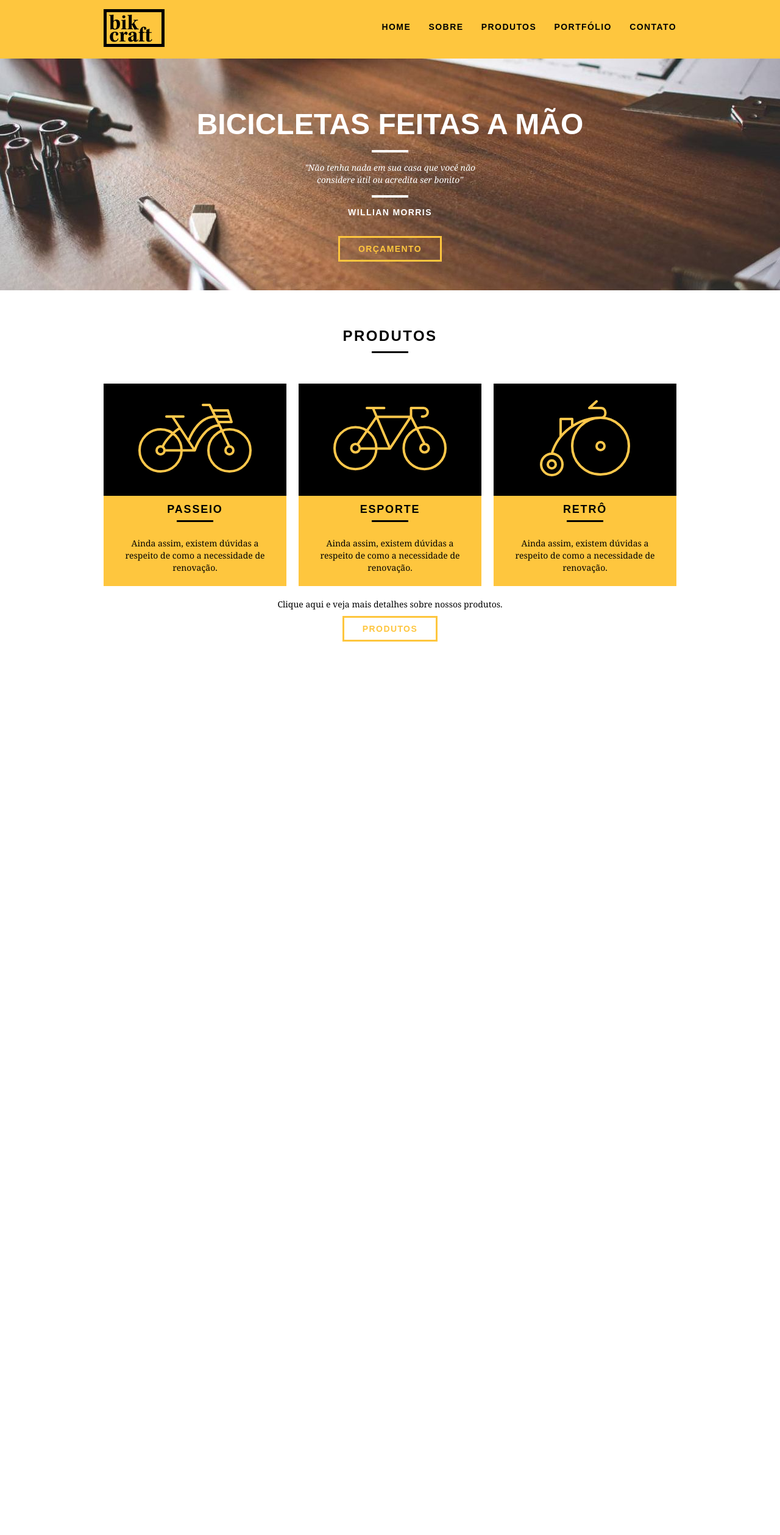
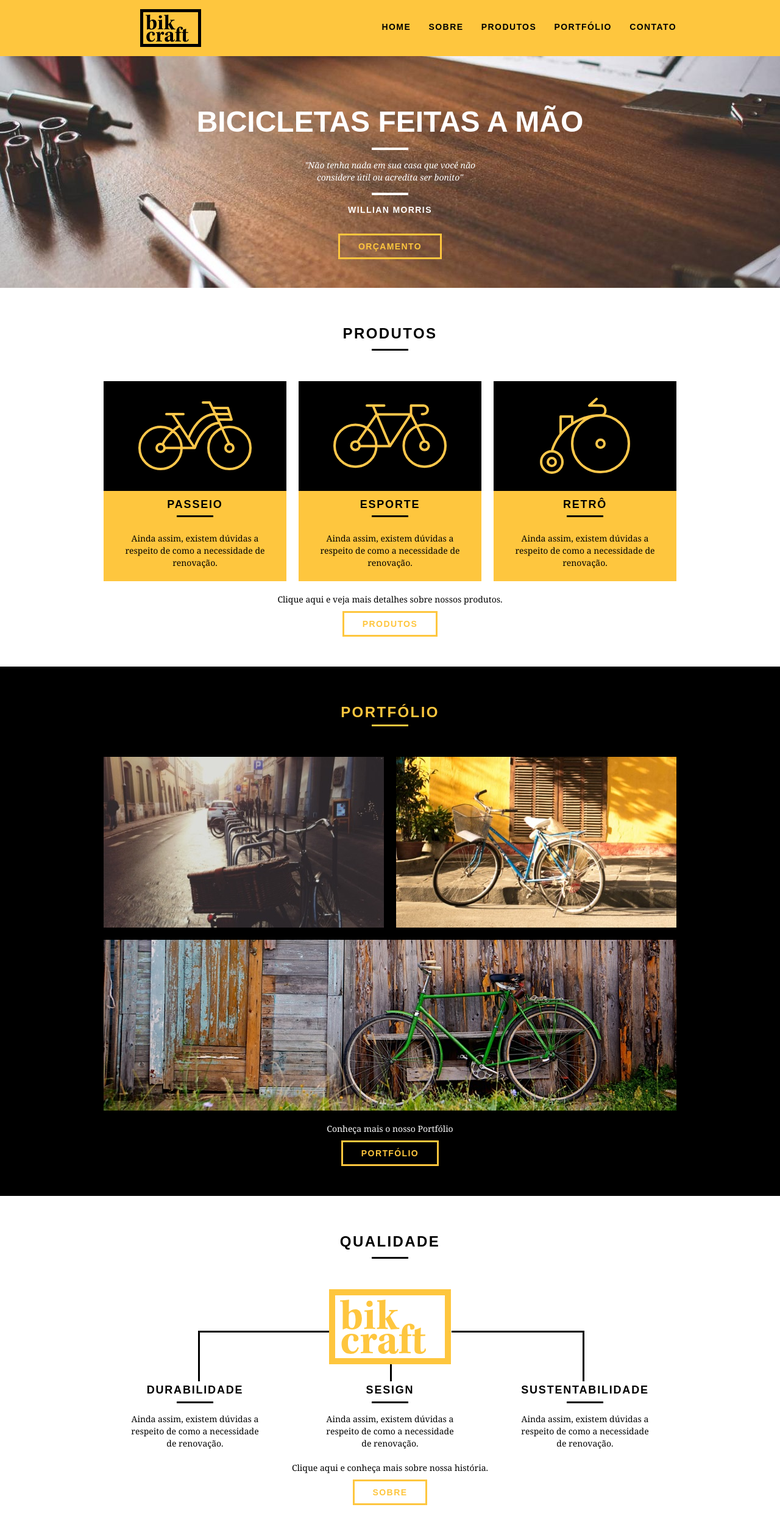
Before and after one commit to AndreChavs/bikcraft, a PHP site: page / in a window 1280 px wide. Shown: the whole page at 61% size. Before the commit the page ends 1052 px from the top, so only its background shows below. Run offline with PHP 8.4, Linux system fonts and the light colour scheme.

Commit message:
add portfolio and qualidade

```diff
--- a/web/css/style.css
+++ b/web/css/style.css
@@ -7,6 +7,10 @@ p{
     font-family: Georgia, 'Times New Roman', Times, serif;
     font-size: 14px;
     line-height: 20px;
+}
+img{
+    display: block;
+    margin: 0 auto;
 }
 .btn{
     border: 3px solid #fec63e;
@@ -82,11 +86,11 @@ p{
 .introducao{
     width: 100%;
     height: 380px;
-    background-image: url(/img/bg-home/mesa-trabalho.jpg);
+    background-image: url(../img/bg-home/mesa-trabalho.jpg);
     background-repeat: no-repeat;
     background-position: center;
     background-size: cover;
-    margin-top: 96px;
+    margin-top: 92px;
     text-align: center;
     padding-top: 80px;
 }
@@ -168,3 +172,69 @@ p{
 }
 
 /*Fim de produtos*/
+/*Portfólio*/
+.portfolio{
+    width: 100%;
+    background: #000;
+    padding: 60px 0;
+}
+.portfolio .subtitulo{
+    color: #fec63e;
+}
+.portfolio .subtitulo::after{
+    content: "";
+    display: block;
+    width: 60px;
+    height: 3px;
+    background-color: #fec63e;
+    margin: 5px auto;
+}
+.lista-portfolio li:last-child{
+    margin-top: 20px;
+}
+.portfolio .call-to-action p{
+    color: #fff;
+}
+/*Fim do Portfólio*/
+/*Qualidade*/
+.qualidade{
+    padding: 60px 0;
+
+}
+.qualidade::after{
+    content: "";
+    width: 635px;
+    height: 83px;
+    display: block;
+    background-image: url(../img/linhas.svg);
+    background-repeat: no-repeat;
+    background-position: center;
+    position: absolute;
+    top: 221px;
+    right: 161px;
+    z-index: -1;
+}
+.lista-qualidade li{
+    text-align: center;
+    padding: 0px 40px;
+}
+.lista-qualidade li h3{
+    font-weight: bold;
+    font-size: 18px;
+    line-height: 25px;
+    text-transform: uppercase;
+    letter-spacing: .1em;
+    padding: 10px 0;
+    margin-top: 20px;
+
+}
+.lista-qualidade li h3::after{
+    content: "";
+    display: block;
+    width: 60px;
+    height: 3px;
+    background-color: #000;
+    margin: 6px auto;
+}
+
+/*Fim de Qualidade*/
--- a/web/index.html
+++ b/web/index.html
@@ -79,5 +79,56 @@
         </div>
     </section>
     <!-- Fim de Produtos -->
+    <!--Portfólio-->
+    <section class="portfolio">
+        <div class="container">
+            <h2 class="subtitulo"> Portfólio</h2>
+            <ul class="lista-portfolio">
+                <li class="grid-8">
+                    <img src="img/bg-home/retro.jpg" alt="bicicleta Retrô">
+                </li>
+                <li class="grid-8">
+                    <img src="img/bg-home/passeio.jpg" alt="bicicleta de passeio">
+                </li>
+                <li class="grid-16">
+                    <img src="img/bg-home/esporte.jpg" alt="bicicleta de passeio 2">
+                </li>
+            </ul>
+            <div class="call-to-action">
+                <p>Conheça mais o nosso Portfólio</p>
+                <a href="produtos.html" class="btn">Portfólio</a>
+            </div>
+        </div>
+    </section>
+    <!--Fim do Portfólio-->
+    <!--Qualidade-->
+    <section class="qualidade container">
+        <h2 class="subtitulo">Qualidade</h2>
+        <img src="img/logo/bikcraft-qualidade.svg" alt="BikCraft">
+        <ul class="lista-qualidade">
+            <li class="grid-1-3">
+                <h3>Durabilidade</h3>
+                <p>Ainda assim, existem dúvidas a respeito de como a necessidade de renovação.
+                </p>
+            </li>
+            <li class="grid-1-3">
+                <h3>Sesign</h3>
+                <p>Ainda assim, existem dúvidas a respeito de como a necessidade de renovação.
+                </p>
+            </li>
+            <li class="grid-1-3">
+                <h3>Sustentabilidade</h3>
+                <p>Ainda assim, existem dúvidas a respeito de como a necessidade de renovação.
+                </p>
+            </li>
+        </ul>
+        <div class="call-to-action">
+            <p>
+                Clique aqui e conheça mais sobre nossa história.
+            </p>
+            <a href="sobre.html" class="btn btn-preto">Sobre</a>
+        </div>
+    </section>
+    <!--Fim de Qualidade-->
 </body>
 </html>
```
Also changed, not shown: web/img/Linhas.svg, web/img/bg-home/esporte.jpg (added), web/img/bg-home/passeio-2.jpg (deleted), web/img/bg-home/passeio-4.jpg (deleted), web/img/bg-home/passeio.jpg (added), web/img/bg-home/retro-2.jpg (deleted), web/img/bg-home/retro.jpg (added).
